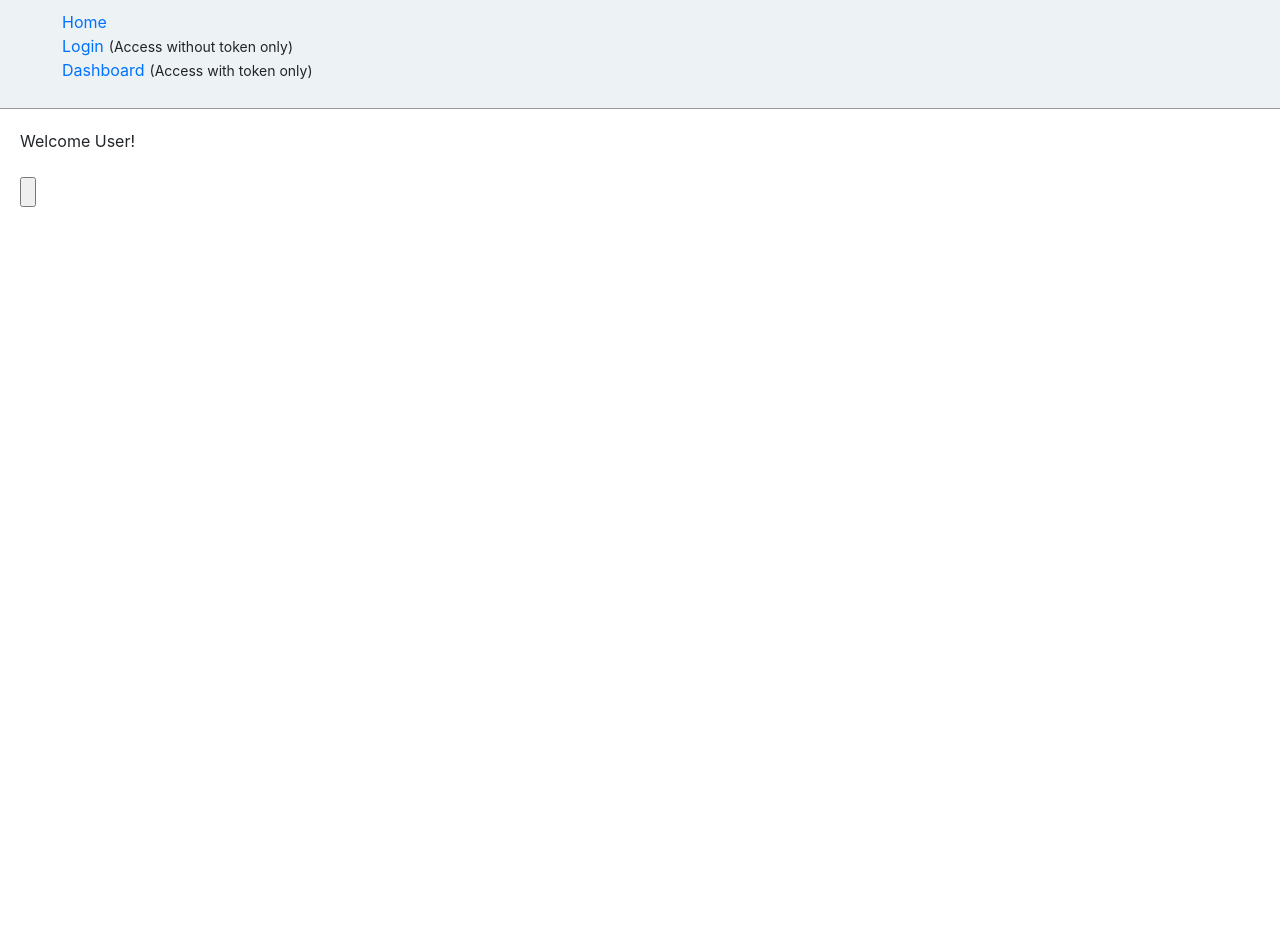
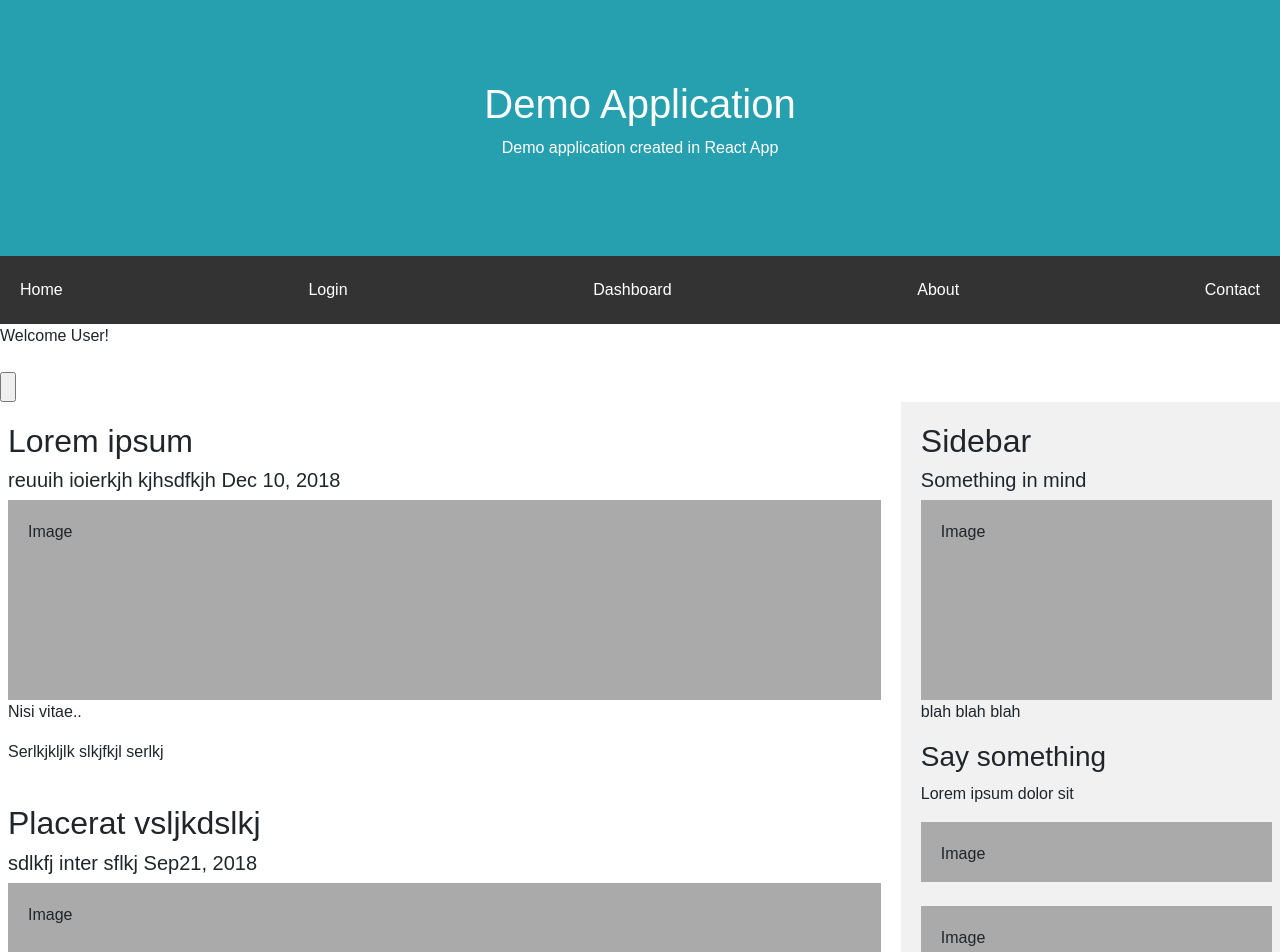
Before and after one commit to chihoko12/first-app, a React (Create React App) app: page /contact in a window 1280 px wide. Shown: the top 952 px of the page. Before the commit the page ends 800 px from the top, so only its background shows below. Built offline with nearby package versions, Linux system fonts and the light colour scheme.

Commit message:
make about page and add style

```diff
--- /dev/null
+++ b/src/App.css
@@ -0,0 +1,88 @@
+* {
+  box-sizing: border-box;
+}
+
+/* Style the body */
+body {
+  font-family: Arial, Helvetica, sans-serif;
+  margin: 0;
+}
+
+/* Header/logo Title */
+.header {
+  padding: 80px;
+  text-align: center;
+  background: #269faf;
+  color: white;
+}
+
+/* Increase the font size of the heading */
+.header h1 {
+  font-size: 40px;
+}
+
+/* Style the top navigation bar */
+.navbar {
+  overflow: hidden;
+  background-color: #333;
+}
+
+/* Style the navigation bar links */
+.navbar a {
+  float: left;
+  display: block;
+  color: white;
+  text-align: center;
+  padding: 14px 20px;
+  text-decoration: none;
+}
+
+/* Right-aligned link */
+.navbar a.right {
+  float: right;
+}
+
+/* Change color on hover */
+.navbar a:hover {
+  background-color: #ddd;
+  color: black;
+}
+
+/* Column container */
+.row {
+  display: -ms-flexbox; /* IE10 */
+  display: flex;
+  -ms-flex-wrap: wrap; /* IE10 */
+  flex-wrap: wrap;
+}
+
+/* Create two unequal columns that sits next to each other */
+/* Sidebar/left column */
+.side {
+  -ms-flex: 30%; /* IE10 */
+  flex: 30%;
+  background-color: #f1f1f1;
+  padding: 20px;
+}
+
+/* Main column */
+.main {
+  -ms-flex: 70%; /* IE10 */
+  flex: 70%;
+  background-color: white;
+  padding: 20px;
+}
+
+/* Fake image, just for this example */
+.fakeimg {
+  background-color: #aaa;
+  width: 100%;
+  padding: 20px;
+}
+
+/* Footer */
+.footer {
+  padding: 20px;
+  text-align: center;
+  background: #ddd;
+}
--- a/src/App.jsx
+++ b/src/App.jsx
@@ -1,49 +1,26 @@
-import React, { Component } from 'react';
-import { BrowserRouter, Switch, Route, Link, NavLink } from 'react-router-dom';
+import React from 'react';
+import './App.css';
 import Login from './Login';
 import Dashboard from './Dashboard';
 import Home from './Home';
+import Header from './pages/Header';
+import Navbar from './pages/Navbar';
+import Content from './pages/Content';
+import Sidebar from './pages/Sidebar';
+import Footer from './pages/Footer';
 
-class App extends React.Component {
-  constructor(props) {
-    super(props);
-    this.state = {
-      input: ''
-    }
-  }
-
-  render() {
-    return (
-      <div className="App">
-        <BrowserRouter>
-          <div>
-            <div className="header">
-              <ul>
-                <li>
-                  <NavLink exact activeClassName="active" to="/">Home</NavLink>
-                </li>
-                <li>
-                  <NavLink activeClassName="active" to="/login">Login</NavLink><small>(Access without token only)</small>
-                </li>
-                <li>
-                  <NavLink activeClassName="active" to="/dashboard">Dashboard</NavLink><small>(Access with token only)</small>
-                </li>
-              </ul>
-          </div>
-
-            <div className="content">
-              <Switch>
-                <Route exact path="/" component={Home} />
-                <Route path="/login" component={Login} />
-                <Route path="/contact" component={Dashboard} />
-              </Switch>
-            </div>
-          </div>
-
-        </BrowserRouter>
+function App() {
+  return (
+    <div>
+      <Header />
+      <Navbar />
+      <div className="row">
+        <Content />
+        <Sidebar />
       </div>
-    );
-  }
+      <Footer />
+    </div>
+  );
 }
 
 export default App;
--- a/src/index.css
+++ b/src/index.css
@@ -11,25 +11,3 @@ code {
   font-family: source-code-pro, Menlo, Monaco, Consolas, 'Courier New',
     monospace;
 }
-
-.content {
-  padding: 20px;
-}
-
-.header {
-  padding: 10px;
-  background: #edf2f4;
-  border-bottom: 1px solid #999;
-}
-
-
-.header a {
-  color: #0072ff;
-  text-decoration: none;
-  margin-left: 20px;
-  margin-right: 5px;
-}
-
-li {
-  list-style: none;
-}
--- a/src/pages/Navbar.js
+++ b/src/pages/Navbar.js
@@ -1,14 +1,31 @@
 import React, { Component } from 'react';
+import { BrowserRouter, Switch, Route, Link, NavLink } from 'react-router-dom';
+import Login from '../Login';
+import Dashboard from '../Dashboard';
+import Home from '../Home';
 
 class Navbar extends Component {
   render() {
     return (
-      <div className="navbar">
-        <a href="#">Home</a>
-        <a href="#">About</a>
-        <a href="#" className="right">Contact</a>
+      <BrowserRouter>
+        <div>
+          <div className="navbar">
+            <NavLink exact activeClassName="active" to="/">Home</NavLink>
+            <NavLink activeClassName="active" to="/login">Login</NavLink>
+            <NavLink activeClassName="active" to="/dashboard">Dashboard</NavLink>
+            <NavLink activeClassName="active" to="#">About</NavLink>
+            <NavLink activeClassName="active" className="right" to="#">Contact</NavLink>
+          </div>
 
-      </div>
+          <div className="content">
+            <Switch>
+              <Route exact path="/" component={Home} />
+              <Route path="/login" component={Login} />
+              <Route path="/contact" component={Dashboard} />
+            </Switch>
+          </div>
+        </div>
+    </BrowserRouter>
     );
   }
 }
```
Also changed, not shown: src/About.js (renamed from src/About.jsx).
